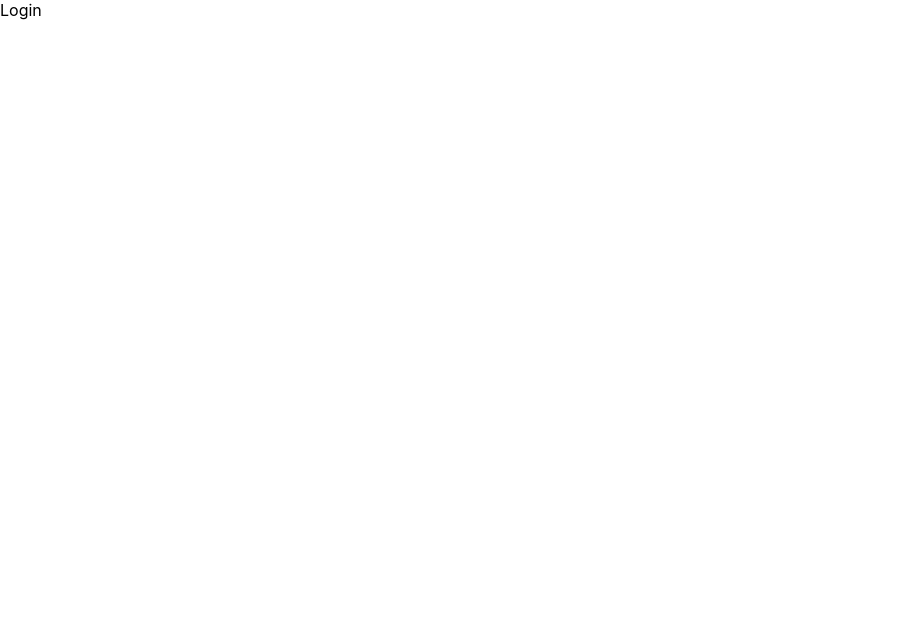
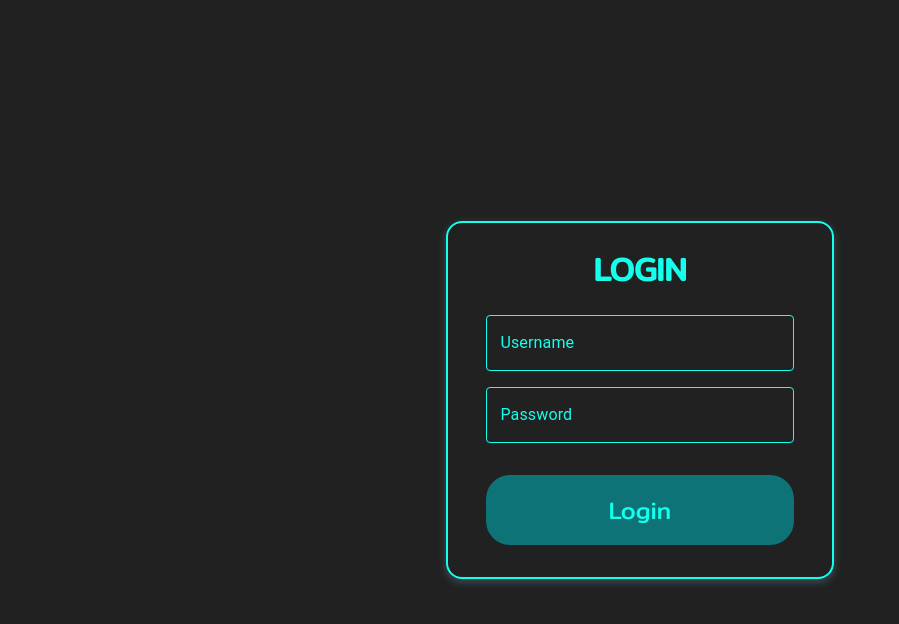
Before and after one commit to wizwingwing/eta-web-ui, a React (Create React App) app: page / in a window 1280 px wide. Shown: the top 624 px of the page, without its empty margins (0-899 px from the left). Built offline with nearby package versions, Linux system fonts and the light colour scheme.

Commit message:
Create Login

```diff
--- a/package.json
+++ b/package.json
@@ -5,6 +5,7 @@
   "dependencies": {
     "@emotion/react": "^11.7.1",
     "@emotion/styled": "^11.6.0",
+    "@mui/icons-material": "^5.4.1",
     "@mui/material": "^5.4.1",
     "@testing-library/jest-dom": "^5.14.1",
     "@testing-library/react": "^12.0.0",
@@ -45,5 +46,8 @@
       "last 1 firefox version",
       "last 1 safari version"
     ]
+  },
+  "devDependencies": {
+    "@types/styled-components": "^5.1.22"
   }
 }
--- /dev/null
+++ b/src/Component/Element/CustomMaterial.element.tsx
@@ -0,0 +1,25 @@
+import styled from "styled-components"
+import TextField from '@mui/material/TextField'
+
+
+export const TextFieldBase = styled(TextField)`
+    & label{
+      color: #14FFEC;
+    }
+    &:hover label,& label.Mui-focused{
+      color: #C2FFD9;
+    }
+    & .MuiOutlinedInput-root{
+        color: #C2FFD9;
+        & fieldset{
+          border-color: #14FFEC;
+        }
+        &:hover fieldset{
+          border-color: #C2FFD9;
+        }
+        &.Mui-focused fieldset{
+          border-color: #C2FFD9;
+        }
+    }
+
+`
--- /dev/null
+++ b/src/Component/Element/Fontsize.element.tsx
@@ -0,0 +1,18 @@
+import styled from "styled-components"
+
+export const TextHeaderH1 = styled.h1`
+    font-weight: ${({ bolder }: { bolder?: string }) => bolder};
+    color: ${({ color }: { color?: string }) => color};
+`
+
+export const Title = styled.h3`
+    font-weight: ${({ bolder }: { bolder?: string }) => bolder};
+    color: ${({ color }: { color?: string }) => color};
+`
+
+export const TextContent = styled.p`
+    color: ${({ color }: { color?: string }) => color};
+`
+export const TextDetail = styled.span`
+    color: ${({ color }: { color?: string }) => color};
+`
--- a/src/Component/Element/Login.element.tsx
+++ b/src/Component/Element/Login.element.tsx
@@ -1,7 +1,47 @@
-import React from 'react'
+import styled from "styled-components"
 
-export default function Login() {
-  return (
-    <div>Login.element</div>
-  )
-}
+
+export const Container = styled.div`
+    width: 100vw;
+    height: 100vh;
+    display: flex;
+    justify-content:center;
+    align-items: center;
+    background-color: #212121;
+    overflow: hidden;
+`
+export const BoxLogin = styled.div`
+    width: 30%;
+
+    display: flex;
+    flex-direction: column;
+    justify-content:center;
+    align-items: center;
+    /* background-color: transparent; */
+    border-radius: 1em;
+    border: 2px solid #14FFEC;
+    box-shadow: rgba(147, 233, 255, 0.24) 0px 3px 8px;
+
+`
+export const BoxContent = styled.div`
+    width: 80%;
+`
+export const ButtonLogin = styled.button`
+    margin: 2rem 0;
+    width: 80%;
+    border: none;
+    background: #0D7377;
+    color: #14FFEC;
+    cursor: pointer;
+    padding: 1rem;
+    border-radius: 1em;
+    font-size: 1.5rem;
+
+    &:hover{
+        background: #14FFEC ;
+        color: #0D7377;
+        font-weight: bolder;
+        box-shadow: rgba(147, 233, 255, 0.24) 0px 3px 8px;
+    }
+
+`
--- a/src/Component/Page/Login.tsx
+++ b/src/Component/Page/Login.tsx
@@ -1,7 +1,20 @@
 import React from 'react'
+import { TextFieldBase } from '../Element/CustomMaterial.element'
+import { TextHeaderH1 } from '../Element/Fontsize.element'
+import { BoxContent, BoxLogin, ButtonLogin, Container } from '../Element/Login.element'
 
-export const Login = () => {
-  return (
-    <div>Login</div>
-  )
-}
+
+  export const Login = () => {
+    return (
+      <Container>
+        <BoxLogin>
+          <TextHeaderH1 color={"#14FFEC"}>LOGIN</TextHeaderH1>
+          <BoxContent>
+            <TextFieldBase fullWidth label="Username" id="username" />
+            <TextFieldBase style={{ marginTop: "1rem" }} fullWidth label="Password" id="password" />
+          </BoxContent>
+          <ButtonLogin>Login</ButtonLogin>
+        </BoxLogin>
+      </Container>
+    )
+  }
--- a/src/index.css
+++ b/src/index.css
@@ -1,13 +1,17 @@
+@import url('https://fonts.googleapis.com/css2?family=Mitr&display=swap');
+*{font-family: 'Mitr', sans-serif;}
 body {
   margin: 0;
-  font-family: -apple-system, BlinkMacSystemFont, 'Segoe UI', 'Roboto', 'Oxygen',
+  font-family: 'Mitr', sans-serif;
+  /* font-family: -apple-system, BlinkMacSystemFont, 'Segoe UI', 'Roboto', 'Oxygen',
     'Ubuntu', 'Cantarell', 'Fira Sans', 'Droid Sans', 'Helvetica Neue',
-    sans-serif;
+    sans-serif; */
   -webkit-font-smoothing: antialiased;
   -moz-osx-font-smoothing: grayscale;
 }
 
 code {
-  font-family: source-code-pro, Menlo, Monaco, Consolas, 'Courier New',
-    monospace;
+  font-family: 'Mitr', sans-serif;
+  /* font-family: source-code-pro, Menlo, Monaco, Consolas, 'Courier New',
+    monospace; */
 }
```
Also changed, not shown: 2 other files (tests, documents, lock files or other folders).
